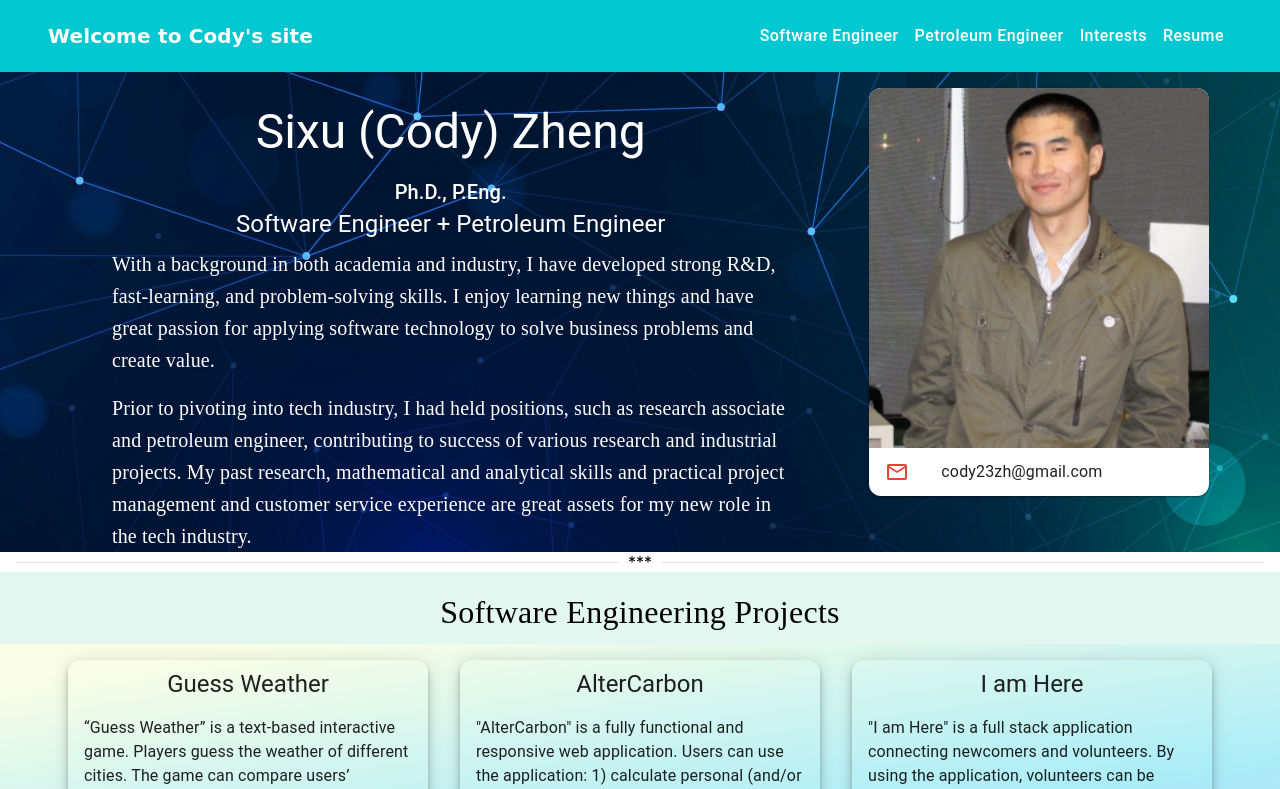
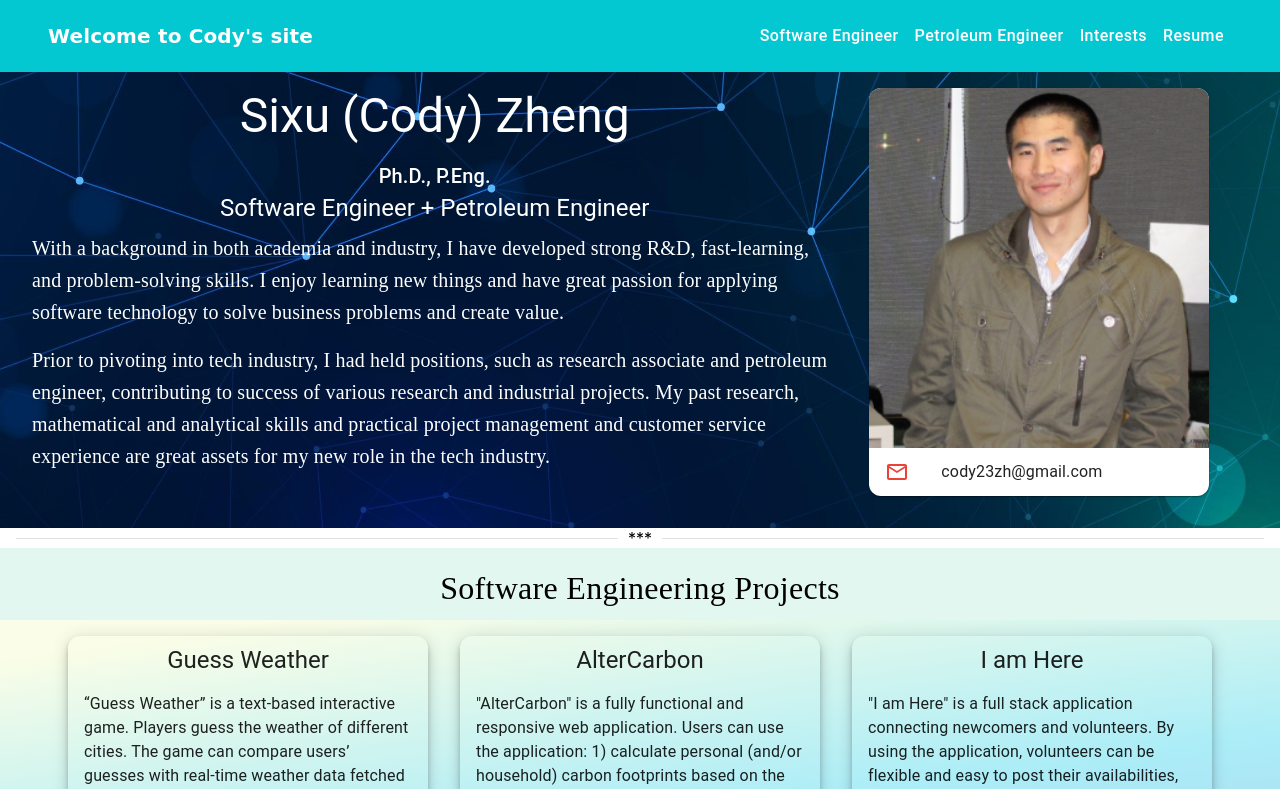
Before and after one commit to Cody2022/personalsite, a React (Create React App) app: page / in a window 1280 px wide. Shown: the top 789 px of the page. Built offline with nearby package versions, Linux system fonts and the light colour scheme.

Commit message:
Updated softwareengineer page

```diff
--- a/package.json
+++ b/package.json
@@ -18,8 +18,7 @@
     "web-vitals": "^2.1.4"
   },
   "scripts": {
-    "start": "serve -s build",
-    "dev": "react-scripts start",
+    "start": "react-scripts start",
     "build": "react-scripts build",
     "test": "react-scripts test",
     "eject": "react-scripts eject"
--- a/src/Pages/SoftwareEngineer.js
+++ b/src/Pages/SoftwareEngineer.js
@@ -29,8 +29,8 @@ const SoftwareEngineer = () => {
             display: "flex",
             flexDirection: "column",
             alignContent: "center",
-            pl: 6,
-            pt: 4,
+            pl:2,
+            pt:2,
           }}
         >
           <Typography
@@ -69,8 +69,8 @@ const SoftwareEngineer = () => {
               color: "white",
               display: "flex",
               justifyContent: "center",
-              pl: 8,
-              pr: 8,
+              pl: 2,
+              pr: 2,
             }}
           >
             With a background in both academia and industry, I have developed
@@ -85,8 +85,8 @@ const SoftwareEngineer = () => {
               color: "white",
               display: "flex",
               justifyContent: "center",
-              pl: 8,
-              pr: 8,
+              pl: 2,
+              pr: 2,
               pt: 2,
             }}
           >
@@ -321,7 +321,7 @@ const SoftwareEngineer = () => {
         }}
       >
         <Card
-          sx={{ borderRadius: 3, display: "flex", flexDirection: "row", mb: 2 }}
+          sx={{ borderRadius: 3, display: "flex",  mb: 2 }}
         >
           <CardMedia
             sx={{ maxWidth: 250 }}
@@ -360,7 +360,7 @@ const SoftwareEngineer = () => {
             </Typography>
           </CardContent>
         </Card>
-        <Card sx={{ borderRadius: 3, display: "flex", flexDirection: "row" }}>
+        <Card sx={{ borderRadius: 3, display: "flex"}}>
           <CardMedia
             sx={{ maxWidth: 120 }}
             component="img"
```
